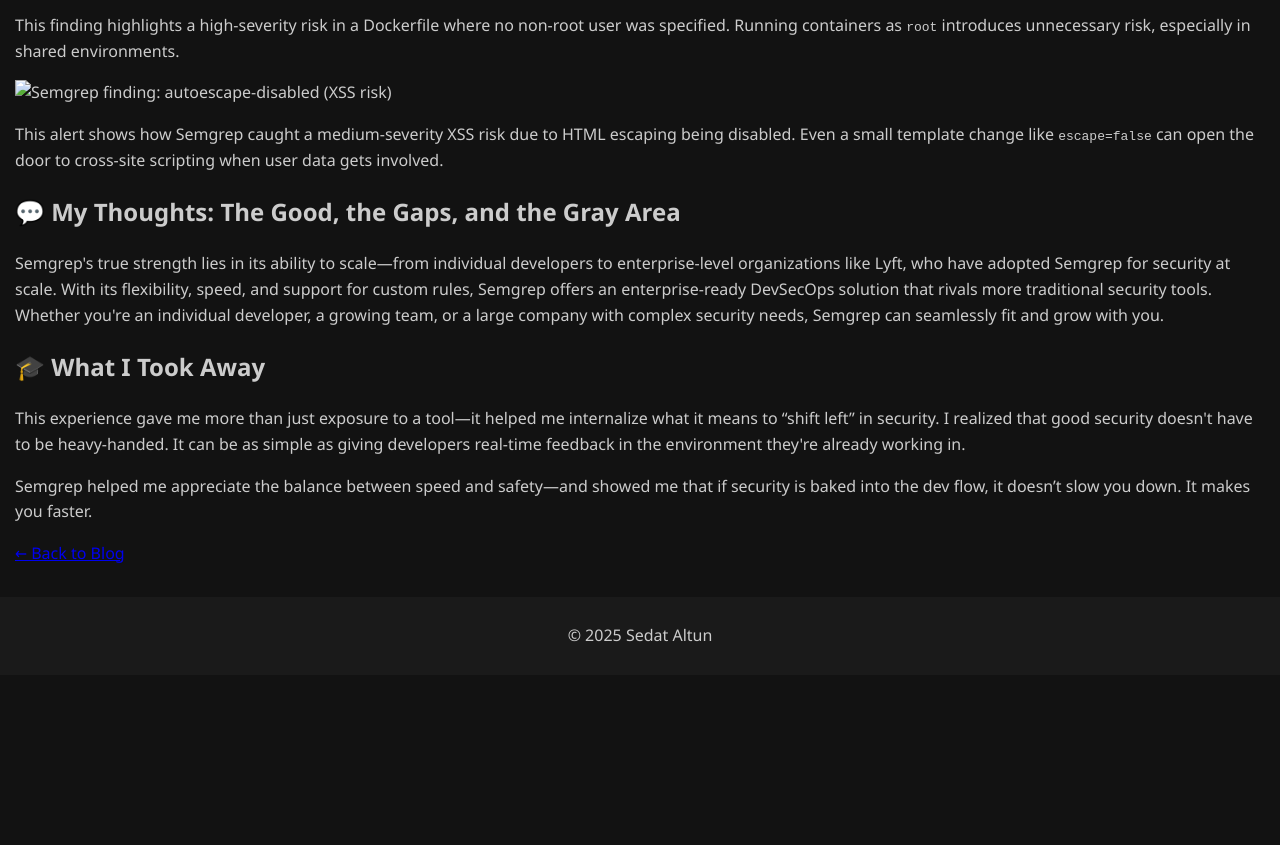
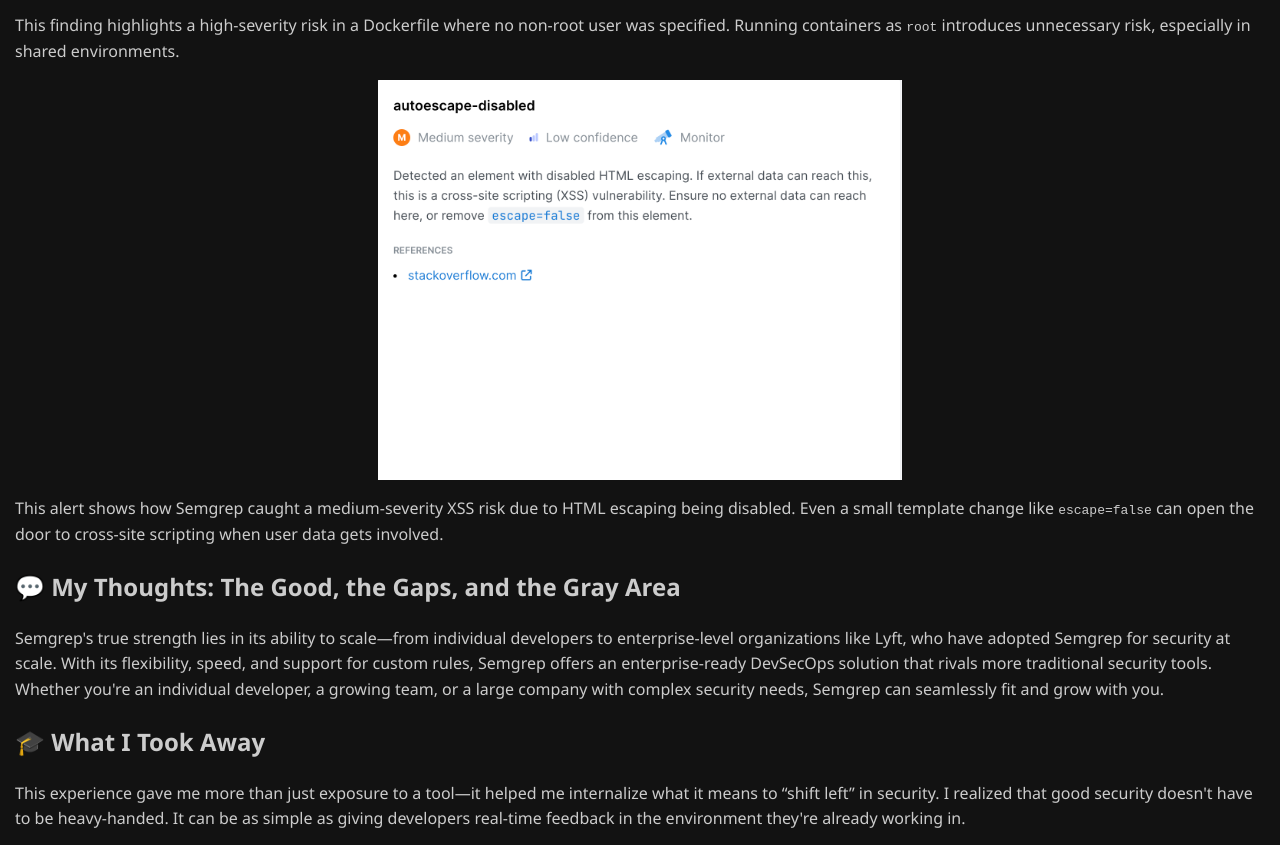
Before and after one commit to R3r3zzed/R3r3zzed.github.io, a plain HTML site: page blog/semgrep-ci-cd.html in a window 1280 px wide. Shown: the part 1965-2810 px from the top of the page. Before the commit the page ends 2640 px from the top, so only its background shows below. Drawn offline with Linux system fonts and the light colour scheme.

Commit message:
Updates missing picture

```diff
--- a/blog/semgrep-ci-cd.html
+++ b/blog/semgrep-ci-cd.html
@@ -58,7 +58,7 @@ jobs:
       <img src="../images/missing-user.png" alt="Semgrep finding: Missing USER in Dockerfile" class="responsive-image">
       <p>This finding highlights a high-severity risk in a Dockerfile where no non-root user was specified. Running containers as <code>root</code> introduces unnecessary risk, especially in shared environments.</p>
 
-      <img src="../images/autoescape-disabled.png" alt="Semgrep finding: autoescape-disabled (XSS risk)" class="responsive-image">
+      <img src="../images/autoescape.png" alt="Semgrep finding: autoescape-disabled (XSS risk)" class="responsive-image">
       <p>This alert shows how Semgrep caught a medium-severity XSS risk due to HTML escaping being disabled. Even a small template change like <code>escape=false</code> can open the door to cross-site scripting when user data gets involved.</p>
 
       <h2>💬 My Thoughts: The Good, the Gaps, and the Gray Area</h2>
```
Also changed, not shown: 1 other file.
